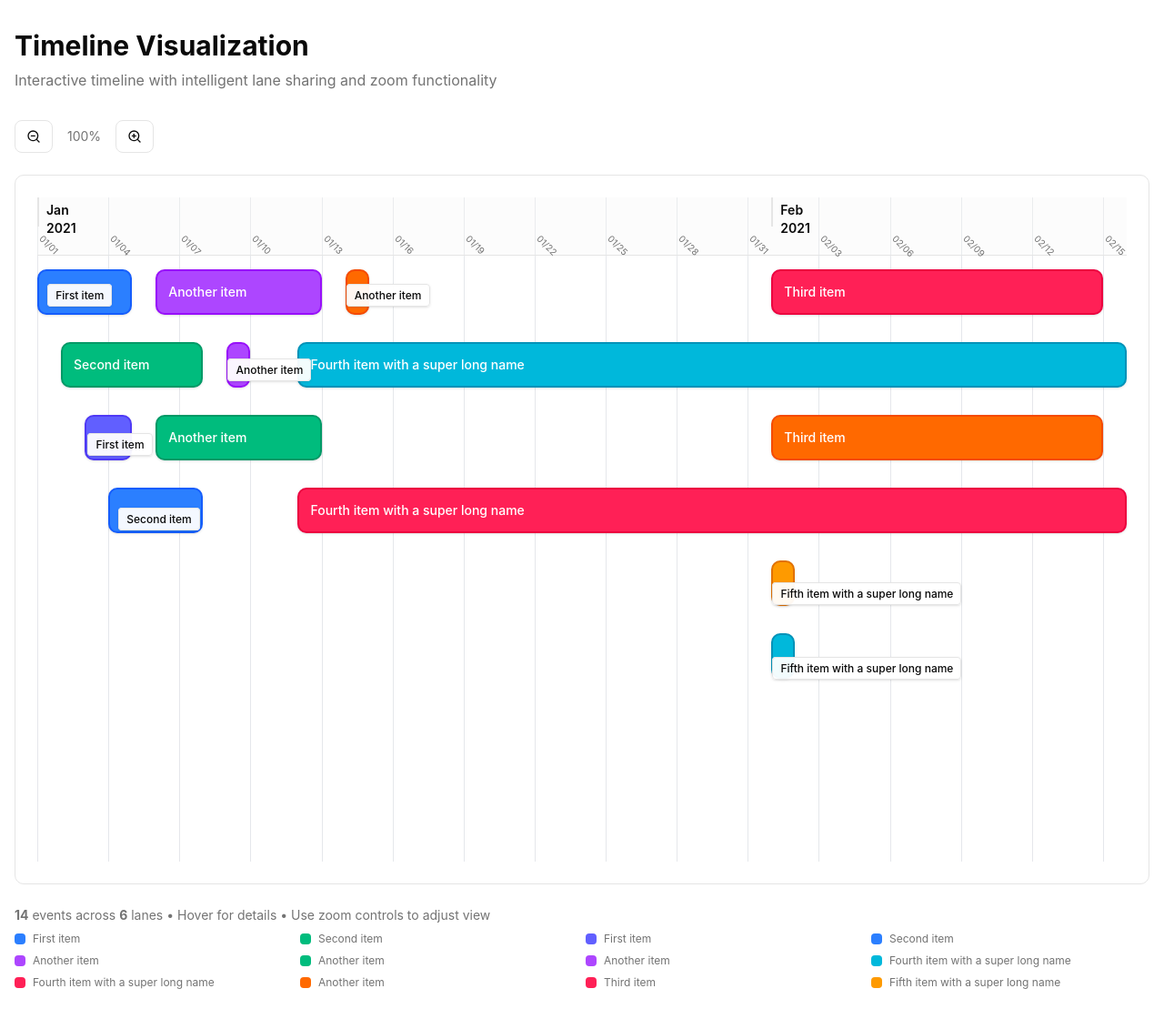
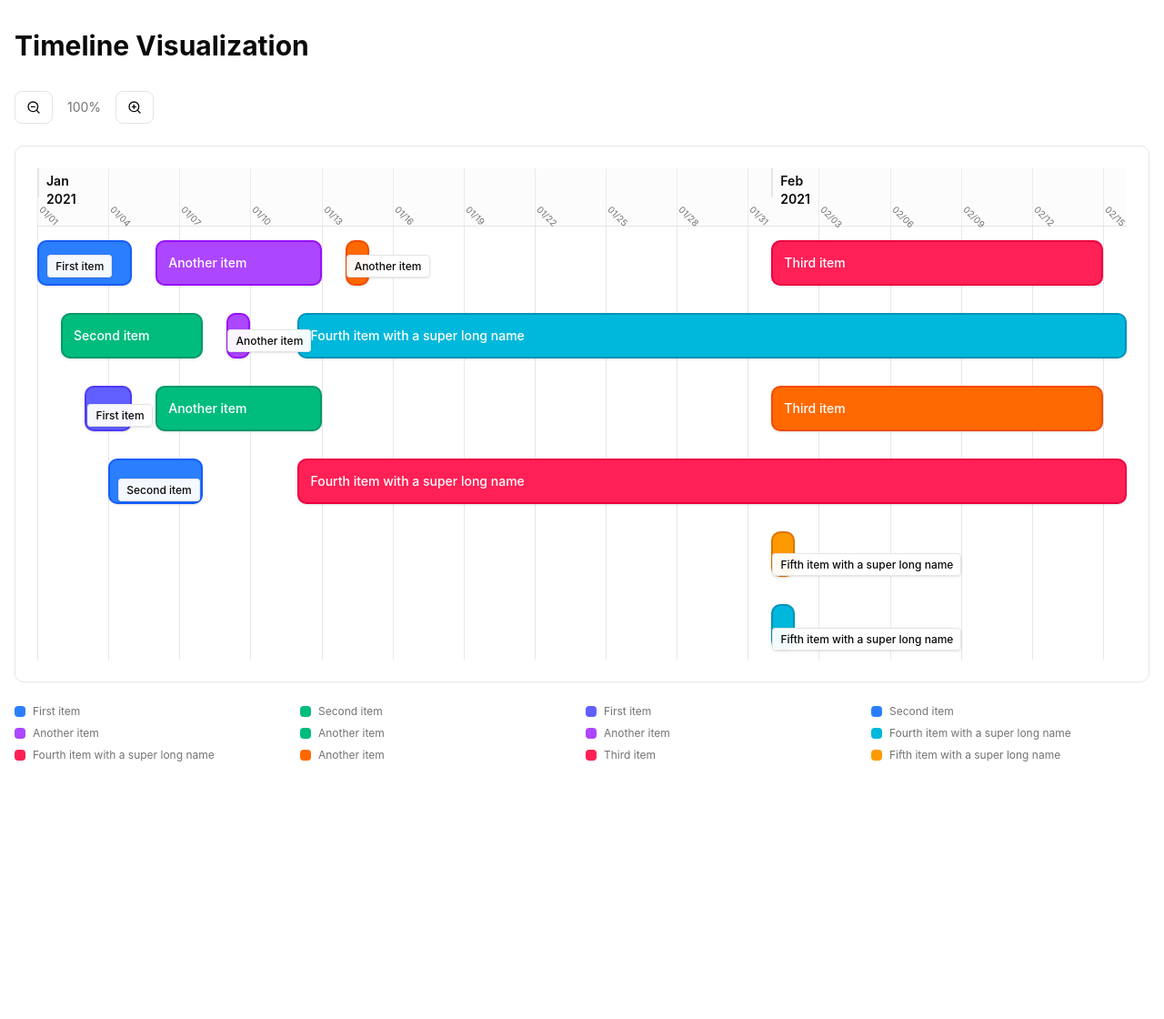
Before and after one commit to najimovi/timeline-visualization, a React (Vite) app: page / in a window 1280 px wide. Shown: the whole page at 91% size. After the commit the page ends 870 px from the top, so only its background shows below. Built offline with nearby package versions, Linux system fonts and the light colour scheme.

Commit message:
improve height; clean EventLegend

```diff
--- a/src/App.tsx
+++ b/src/App.tsx
@@ -9,13 +9,10 @@ function App() {
           <h1 className="text-foreground mb-2 text-3xl font-bold">
             Timeline Visualization
           </h1>
-          <p className="text-muted-foreground">
-            Interactive timeline with intelligent lane sharing and zoom
-            functionality
-          </p>
         </header>
-
-        <Timeline items={timelineItems} />
+        <main>
+          <Timeline items={timelineItems} />
+        </main>
       </div>
     </div>
   );
--- a/src/components/EventLegend.tsx
+++ b/src/components/EventLegend.tsx
@@ -2,20 +2,11 @@ import type { ProcessedItem } from '@/hooks/useTimelineLayout';
 
 interface EventLegendProps {
   processedItems: ProcessedItem[];
-  maxLanes: number;
 }
 
-export default function EventLegend({
-  processedItems,
-  maxLanes,
-}: EventLegendProps) {
+export default function EventLegend({ processedItems }: EventLegendProps) {
   return (
     <div className="text-muted-foreground space-y-2 text-sm">
-      <p>
-        <strong>{processedItems.length}</strong> events across{' '}
-        <strong>{maxLanes}</strong> lanes • Hover for details • Use zoom
-        controls to adjust view
-      </p>
       <div className="grid grid-cols-2 gap-2 md:grid-cols-4">
         {processedItems.slice(0, 12).map((item) => (
           <div
--- a/src/lib/constants.ts
+++ b/src/lib/constants.ts
@@ -13,7 +13,7 @@ export const TIMELINE_LAYOUT = {
   LANE_HEIGHT: 80, // Vertical space per lane in pixels
   EVENT_HEIGHT: 50, // Height of each event bar
   LANE_VERTICAL_OFFSET: 15, // Top margin for events within lanes
-  HEADER_HEIGHT: 250, // Total height for time marker headers
+  HEADER_HEIGHT: 60, // Total height for time marker headers
   TIME_MARKER_HEIGHT: 16, // Height of the time marker section
   MINIMUM_BAR_WIDTH: 2, // Minimum width percentage for visibility
   OVERLAP_BUFFER: 0.003, // Buffer to prevent visual overlap (0.3%)
@@ -23,9 +23,6 @@ export const TIMELINE_LAYOUT = {
   EDGE_THRESHOLD: 70, // Percentage threshold for tooltip edge detection
 } as const;
 
-/**
- * Zoom configuration constants
- */
 export const ZOOM_CONFIG = {
   MIN: 0.5, // 50% minimum zoom
   MAX: 4, // 400% maximum zoom
```
